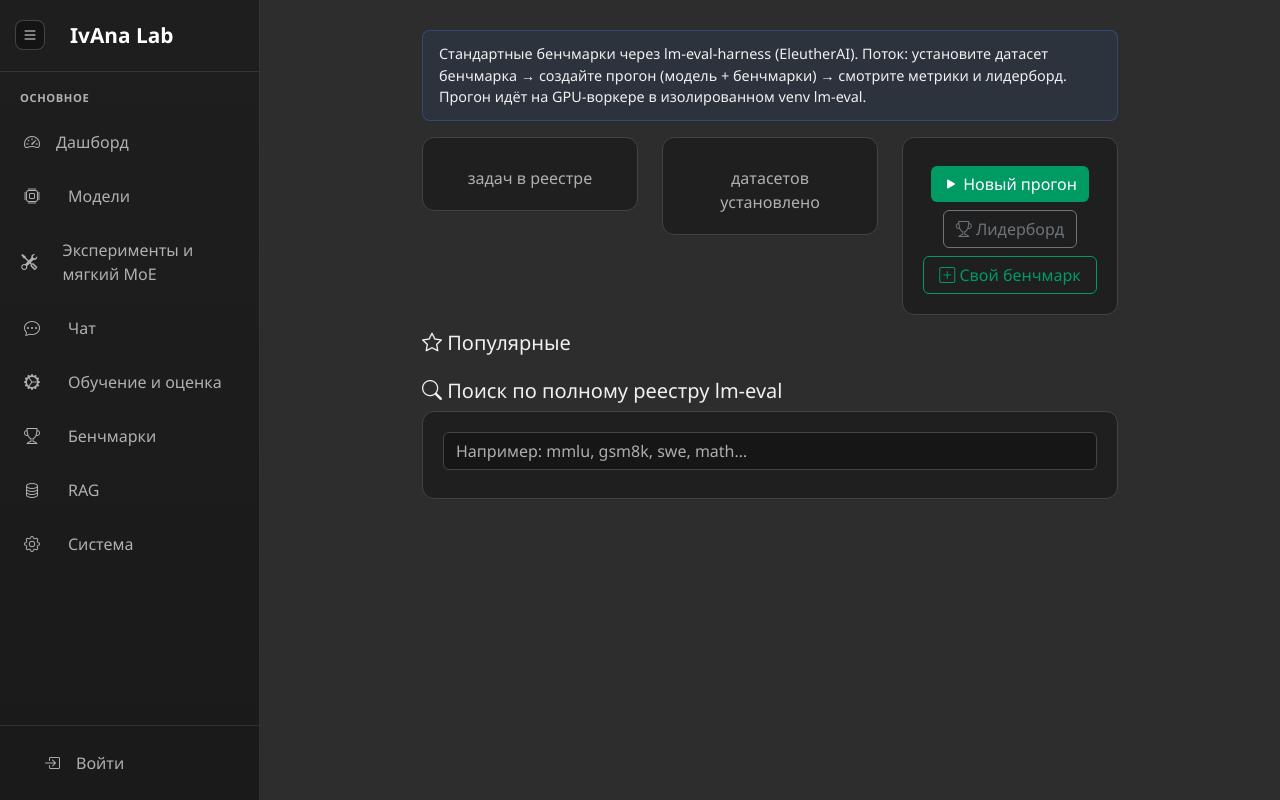
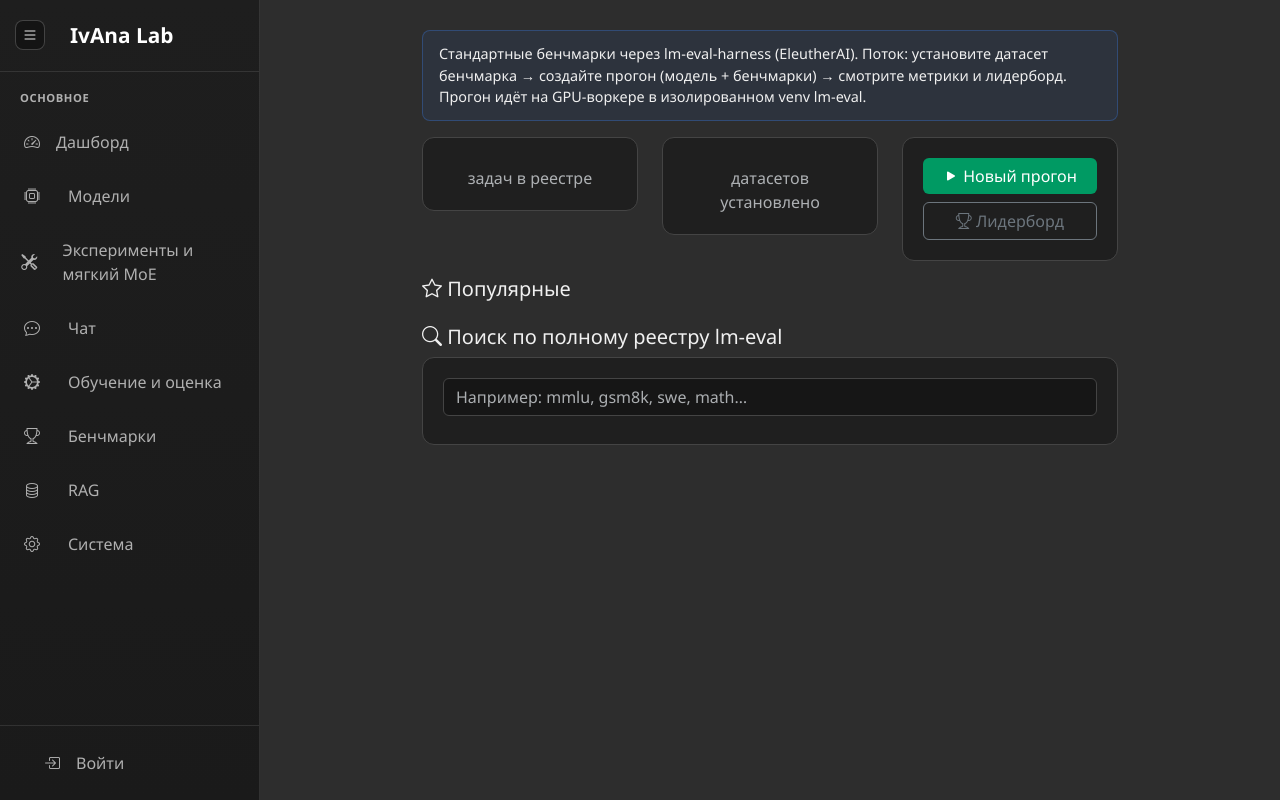
Before and after one commit to wiskeone/ivanna-lab, a Django app: template app/ivanna_model_manager/templates/ivanna_model_manager/benchmarks/list.html in a window 1280 px wide. Run offline with Django 5.2, Linux system fonts and the light colour scheme; the template is opened without the code that fills it, so the values that code supplies are empty; some libraries are stand-ins or nearby versions.

Commit message:
ui: custom benchmarks nav item; aligned list buttons

```diff
--- a/app/ivanna_model_manager/templates/ivanna_model_manager/base.html
+++ b/app/ivanna_model_manager/templates/ivanna_model_manager/base.html
@@ -187,6 +187,9 @@
                         </a>
                         <a href="{% url 'benchmark_leaderboard' %}" class="nav-link-sub {% if request.resolver_match.url_name == 'benchmark_leaderboard' %}active{% endif %}">
                             <i class="bi bi-trophy"></i> {% trans "Лидерборд" %}
+                        </a>
+                        <a href="{% url 'benchmark_custom_create' %}" class="nav-link-sub {% if request.resolver_match.url_name == 'benchmark_custom_create' %}active{% endif %}">
+                            <i class="bi bi-plus-square"></i> {% trans "Свой бенчмарк" %}
                         </a>
                     </div>
                 </div>
--- a/app/ivanna_model_manager/templates/ivanna_model_manager/benchmarks/list.html
+++ b/app/ivanna_model_manager/templates/ivanna_model_manager/benchmarks/list.html
@@ -26,9 +26,8 @@
         <div class="col-md-4"><div class="moe-card text-center"><h3>{{ total_benchmarks }}</h3><div class="text-muted">{% trans "задач в реестре" %}</div></div></div>
         <div class="col-md-4"><div class="moe-card text-center"><h3>{{ installed_count }}</h3><div class="text-muted">{% trans "датасетов установлено" %}</div></div></div>
         <div class="col-md-4"><div class="moe-card text-center">
-            <a href="{% url 'benchmark_run_create' %}" class="btn btn-primary mt-2"><i class="bi bi-play-fill"></i> {% trans "Новый прогон" %}</a>
-            <a href="{% url 'benchmark_leaderboard' %}" class="btn btn-outline-secondary mt-2"><i class="bi bi-trophy"></i> {% trans "Лидерборд" %}</a>
-            <a href="{% url 'benchmark_custom_create' %}" class="btn btn-outline-primary mt-2 d-block"><i class="bi bi-plus-square"></i> {% trans "Свой бенчмарк" %}</a>
+            <a href="{% url 'benchmark_run_create' %}" class="btn btn-primary w-100 mb-2"><i class="bi bi-play-fill"></i> {% trans "Новый прогон" %}</a>
+            <a href="{% url 'benchmark_leaderboard' %}" class="btn btn-outline-secondary w-100"><i class="bi bi-trophy"></i> {% trans "Лидерборд" %}</a>
         </div></div>
     </div>
 
```
